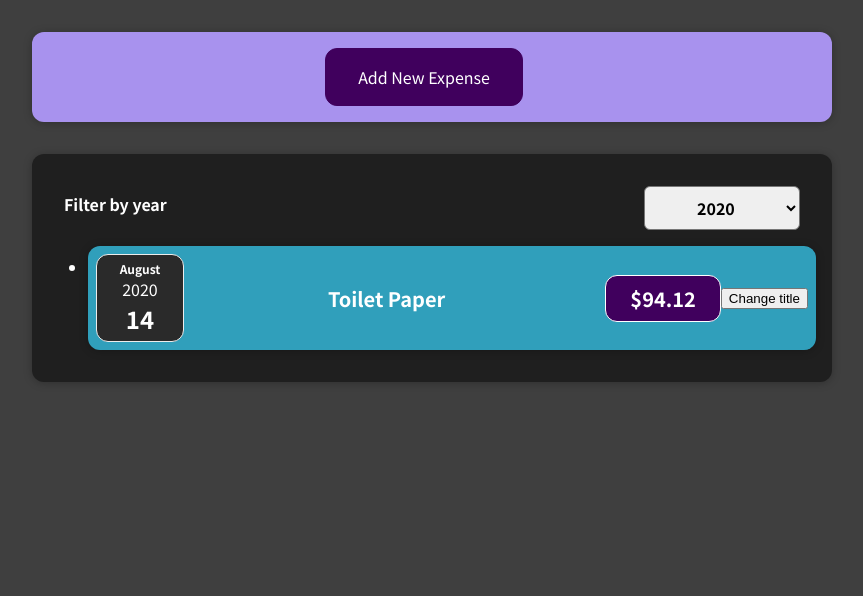
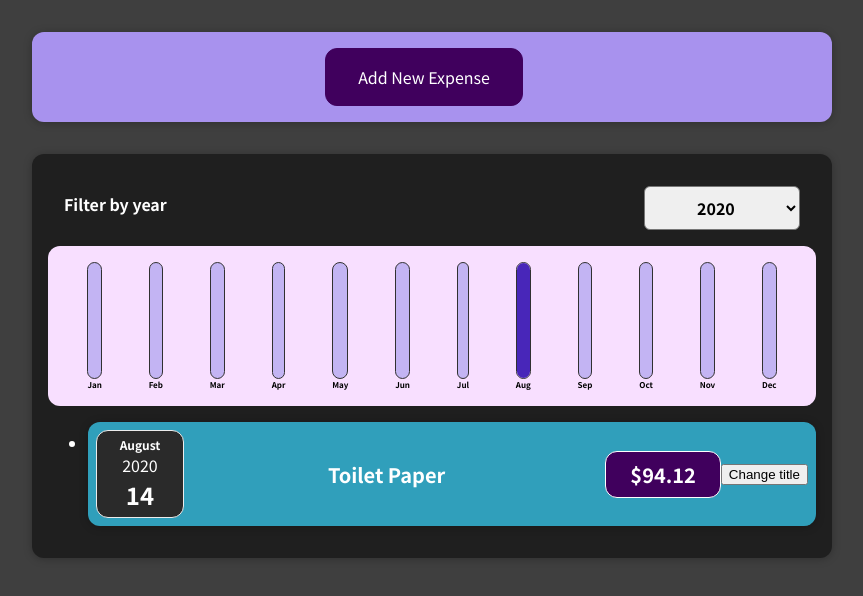
Before and after one commit to ShikaGOD/udemy-react-project, a React (Create React App) app: page / in a window 1280 px wide. Shown: the top 596 px of the page, without its empty margins (208-1071 px from the left). Built offline with nearby package versions, Linux system fonts and the light colour scheme.

Commit message:
add Chart

```diff
--- /dev/null
+++ b/src/components/Chart/Chart.css
@@ -0,0 +1,9 @@
+.chart {
+    padding: 1rem;
+    border-radius: 12px;
+    background-color: #f8dfff;
+    text-align: center;
+    display: flex;
+    justify-content: space-around;
+    height: 10rem;
+  }
--- /dev/null
+++ b/src/components/Chart/Chart.js
@@ -0,0 +1,22 @@
+import ChartBar from './ChartBar';
+import "./Chart.css";
+
+function Chart(props) {
+    const dataPointValue = props.dataPoints.map(dataPoint => dataPoint.value);
+    const totalMaximum = Math.max(...dataPointValue)
+
+  return (
+    <div className="chart">
+      {props.dataPoints.map((dataPoint) => (
+        <ChartBar
+          key={dataPoint.label}
+          value={dataPoint.value}
+          maxValue={totalMaximum}
+          label={dataPoint.label}
+        />
+      ))}
+    </div>
+  );
+}
+
+export default Chart;
--- /dev/null
+++ b/src/components/Chart/ChartBar.css
@@ -0,0 +1,30 @@
+.chart-bar {
+    height: 100%;
+    display: flex;
+    flex-direction: column;
+    align-items: center;
+  }
+
+  .chart-bar__inner {
+    height: 100%;
+    width: 100%;
+    border: 1px solid #313131;
+    border-radius: 12px;
+    background-color: #c3b4f3;
+    overflow: hidden;
+    display: flex;
+    flex-direction: column;
+    justify-content: flex-end;
+  }
+
+  .chart-bar__fill {
+    background-color: #4826b9;
+    width: 100%;
+    transition: all 0.3s ease-out;
+  }
+
+  .chart-bar__label {
+    font-weight: bold;
+    font-size: 0.5rem;
+    text-align: center;
+  }
--- /dev/null
+++ b/src/components/Chart/ChartBar.js
@@ -0,0 +1,23 @@
+import "./ChartBar.css";
+
+function ChartBar(props) {
+  let barFillHeight = "0%";
+
+  if (props.maxValue > 0) {
+    barFillHeight = Math.round((props.value / props.maxValue) * 100) + "%";
+  }
+
+  return (
+    <div className="chart-bar">
+      <div className="chart-bar__inner">
+        <div
+          className="chart-bar__fill"
+          style={{ height: barFillHeight }}
+        ></div>
+      </div>
+      <div className="chart-bar__label">{props.label}</div>
+    </div>
+  );
+}
+
+export default ChartBar;
--- a/src/components/Expenses/Expenses.js
+++ b/src/components/Expenses/Expenses.js
@@ -4,6 +4,7 @@ import Card from "../UI/Card";
 import "./Expenses.css";
 import ExpensesFilter from "./ExpensesFilter";
 import ExpensesList from "./ExpensesList";
+import ExpensesChart from "./ExpensesChart";
 
 function Expenses(props) {
   const [filteredYear, setFilteredYear] = useState("2020");
@@ -16,8 +17,6 @@ function Expenses(props) {
     return expense.date.getFullYear().toString() === filteredYear;
   });
 
-
-
   return (
     <div>
       <Card className="expenses">
@@ -25,7 +24,8 @@ function Expenses(props) {
           selected={filteredYear}
           onChangeFilter={filterChangeHandler}
         />
-          <ExpensesList items={filteredExpenses} />
+        <ExpensesChart expenses={filteredExpenses} />
+        <ExpensesList items={filteredExpenses} />
       </Card>
     </div>
   );
--- /dev/null
+++ b/src/components/Expenses/ExpensesChart.js
@@ -0,0 +1,28 @@
+
+import Chart from '../Chart/Chart';
+
+function ExpensesChart(props) {
+    const chartDataPoints = [
+        {label: 'Jan', value: 0},
+        {label: 'Feb', value: 0},
+        {label: 'Mar', value: 0},
+        {label: 'Apr', value: 0},
+        {label: 'May', value: 0},
+        {label: 'Jun', value: 0},
+        {label: 'Jul', value: 0},
+        {label: 'Aug', value: 0},
+        {label: 'Sep', value: 0},
+        {label: 'Oct', value: 0},
+        {label: 'Nov', value: 0},
+        {label: 'Dec', value: 0},
+    ];
+
+    for(const expense of props.expenses) {
+        const expenseMonth = expense.date.getMonth();
+        chartDataPoints[expenseMonth].value += expense.amount;
+    }
+
+    return <Chart dataPoints={chartDataPoints} />
+};
+
+export default ExpensesChart
--- a/src/components/NewExpense/ExpenseForm.js
+++ b/src/components/NewExpense/ExpenseForm.js
@@ -43,7 +43,7 @@ function ExpenseForm(props) {
 
     const expenseData = {
       title: enteredTitle,
-      amount: enteredAmount,
+      amount: +enteredAmount,
       date: new Date(enteredDate),
     };
 
```
